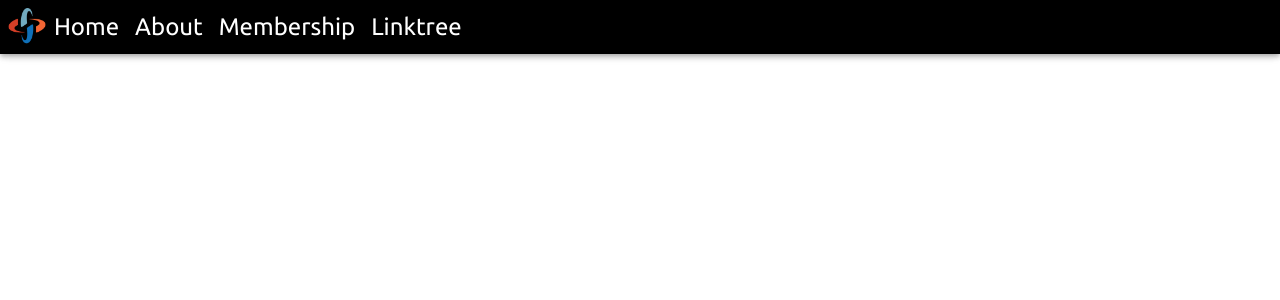
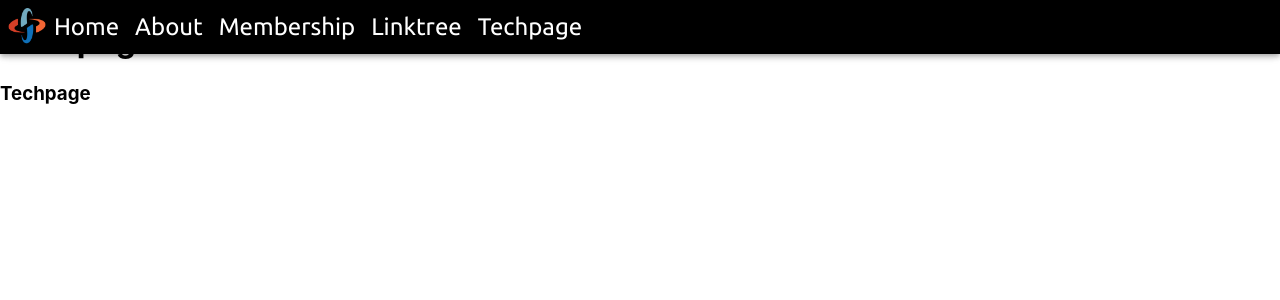
Before and after one commit to SHPEUCF/deprecated-web, a React (Create React App) app in the folder shpeucfweb/: page /techpage in a window 1280 px wide. Shown: the top 300 px of the page. Built offline with nearby package versions, Linux system fonts and the light colour scheme; what react-swipeable-views-utils would draw is missing.

Commit message:
added techpage

```diff
--- a/shpeucfweb/src/App.js
+++ b/shpeucfweb/src/App.js
@@ -9,6 +9,7 @@ import { BrowserRouter as
   import Membership from './pages/Membership';
   import Linktree from './pages/Linktree';
   import Nav from './components/Nav';
+  import Techpage from './pages/Techpage';
 
 const App = () => {
   return (
@@ -30,6 +31,9 @@ const App = () => {
         <Route path="/linktree">
             <Linktree />
         </Route>
+        <Route path="/techpage">
+            <Techpage />
+        </Route>
       </Switch>
     </Router>
   );
--- a/shpeucfweb/src/components/Nav.js
+++ b/shpeucfweb/src/components/Nav.js
@@ -7,10 +7,11 @@ import Linktree from '../pages/Linktree';
 import AppBar from '@material-ui/core/AppBar';
 import './Nav.css';
 import logo from '../assets/shpeLogo.png';
+import Techpage from '../pages/Techpage';
 
 function Nav() {
     const routes = [{name: "Home", path:"/", component: <Home />}, {name: "About", path:"/about", component: <About />},
-        {name: "Membership", path:"/membership", component: <Membership />}, {name:"Linktree", path:"/linktree", component: <Linktree />}]
+        {name: "Membership", path:"/membership", component: <Membership />}, {name:"Linktree", path:"/linktree", component: <Linktree />},{name: "Techpage", path:"/techpage", component: <Techpage />}]
 
         return(
         <div className='contianer'>
--- /dev/null
+++ b/shpeucfweb/src/pages/Techpage.js
@@ -0,0 +1,9 @@
+import React, { useEffect } from 'react';
+export default function Techpage(){
+    return (
+        <div>
+            <h1>Techpage</h1>
+            <h3>Techpage</h3>
+        </div>
+    )
+}
```
Also changed, not shown: 1 other file (tests, documents, lock files or other folders).
